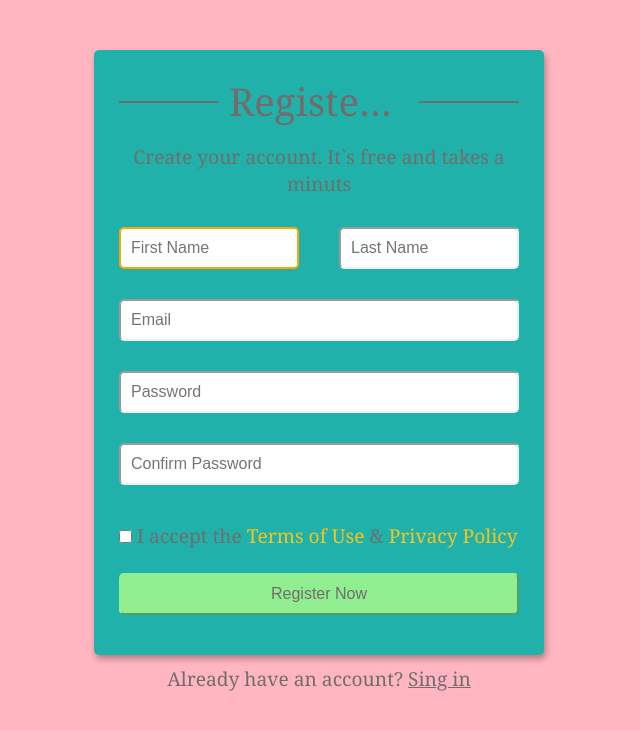
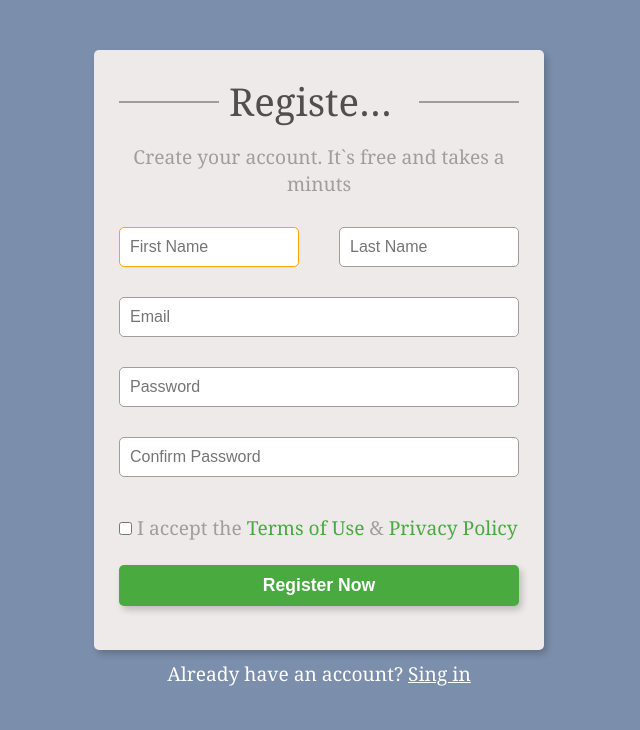
Before and after one commit to Wefoss/form_practic, a plain HTML site: page index.html in a window 1280 px wide. Shown: the whole page, without its empty margins (321-961 px from the left). Drawn offline with Linux system fonts and the light colour scheme.

Commit message:
fix css again

```diff
--- a/style.css
+++ b/style.css
@@ -1,13 +1,20 @@
+:root {
+  --bg-color:  rgb(238, 234, 234);
+  --link-color: rgb(72, 170, 63);
+  --color-white: #fff;
+  --text-color: rgb(160, 157, 157);
+  --box-shadow: 3px 4px 7px rgba(0, 0, 0, 0.2);
+}
 body {
-  font-family: Georgia, "Times New Roman", Times, serif;
   margin: 0px;
   font-size: 1.2rem;
-  color: rgb(114, 109, 109);
+  color: var(--text-color);
+  font-family: Georgia, "Times New Roman", Times, serif;
 }
 
 * {
   box-sizing: border-box;
-}
+  }
 
 h1,
 p {
@@ -15,21 +22,25 @@ p {
   padding: 0;
 }
 
+
 input {
   padding: 10px;
   border-radius: 5px;
   border-color: inherit;
   outline: none;
   font-size: 1rem;
+  border: 1px solid var(--text-color);
+  transition: border 0.2s ease;
 }
-input:focus {
-  border: 2px solid orange;
+form input:focus:not(.btn) {
+    border: 1px solid orange;
 }
 
 a:not(p > a) {
   text-decoration: none;
-  color: rgb(247, 196, 28);
+  color: var(--link-color);
 }
+
 
 .flex {
   display: flex;
@@ -38,11 +49,11 @@ a:not(p > a) {
 }
 
 .main-wrapper {
-  background-color: lightpink;
   min-height: 100vh;
   padding-top: 50px;
   width: 100%;
   z-index: -2;
+  background-color: rgb(123, 142, 172);
 }
 
 .main {
@@ -50,46 +61,45 @@ a:not(p > a) {
   min-width: 300px;
   width: 100%;
   min-height: 75vh;
-  margin: auto;
-  background-color: lightseagreen;
   padding: 25px;
   border-radius: 5px;
-  box-shadow: 2px 4px 6px rgba(0, 0, 0, 0.3);
-  z-index: -2;
-}
+  margin: auto;
+  background-color: var(--bg-color);
+  box-shadow: var(--box-shadow);
+ }
 
 .title {
   font-size: 2em;
-  padding: 0 5px;
   font-weight: 300;
+  width: 100%;
   position: relative;
   text-align: center;
-  width: 100%;
   display: inline-block;
   z-index: 5;
+  color: rgb(83, 78, 78);
 }
 .title::after {
   content: "";
-  position: absolute;
   height: 2px;
   width: 100%;
-  background-color: rgb(114, 109, 109);
   right: 0;
   left: 0;
   top: 50%;
   z-index: -1;
+  position: absolute;
+  background-color: var(--text-color);
 }
 
 .title-span {
   padding: 0 10px;
   max-width: 200px;
-  background-color: lightseagreen;
+  margin: 0 auto;
+  background-color: var(--bg-color);
   overflow: hidden;
   text-overflow: ellipsis;
   white-space: nowrap;
   display: block;
-  margin: 0 auto;
-}
+  }
 
 .acc-info {
   text-align: center;
@@ -112,9 +122,18 @@ a:not(p > a) {
   margin-top: 30px;
 }
 .btn {
-  background-color: lightgreen;
-  border-color: lightgreen;
-  color: inherit;
+  font-size: 1.1rem;
+  font-weight: bold;
+  transition: all 0.2s ease;
+  cursor: pointer;
+  box-shadow: var(--box-shadow);
+  background-color: var(--link-color);
+   color: var(--color-white);
+   border: none;
+   }
+
+.btn:active {
+ box-shadow: none;
 }
 
 .rest-inputs input {
@@ -125,6 +144,6 @@ a:not(p > a) {
   margin: 10px;
 }
 
-.footer-info a {
-  color: rgb(114, 109, 109);
+.footer-info a, .footer-info  {
+  color: var(--color-white);
 }
```
